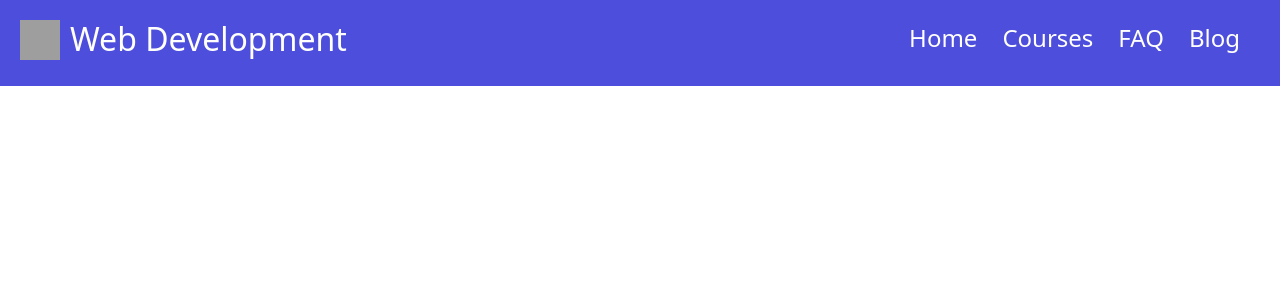
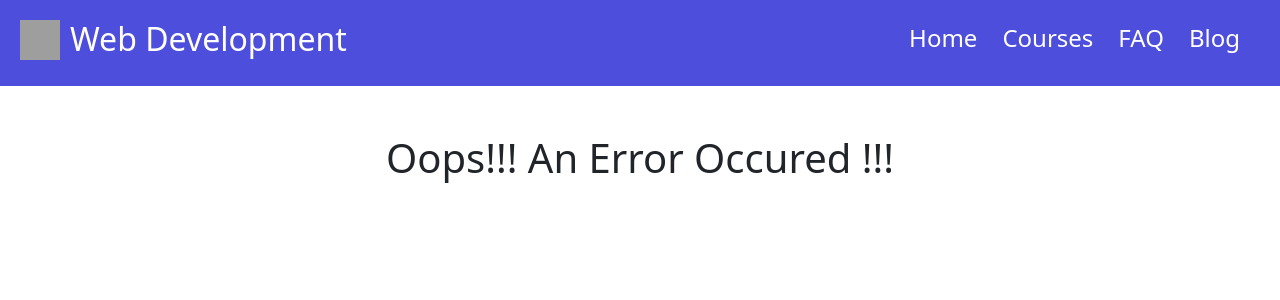
Before and after one commit to SharminAkter3/Learning-Platform-Client, a React (Create React App) app: page /courses in a window 1280 px wide. Shown: the top 300 px of the page. Built offline with nearby package versions, Linux system fonts and the light colour scheme; grey boxes are pictures that could not be loaded.

Commit message:
added-error-page

```diff
--- a/src/Pages/ErrorPage/ErrorPage.js
+++ b/src/Pages/ErrorPage/ErrorPage.js
@@ -3,7 +3,7 @@ import React from 'react';
 const ErrorPage = () => {
     return (
         <div className='fs-2 m-4 p-4 fw-bold d-flex align-middle justify-content-center'>
-            {/* <h1>Oops!!! An Error Occured !!!</h1> */}
+            <h1>Oops!!! An Error Occured !!!</h1>
         </div>
     );
 };
```
